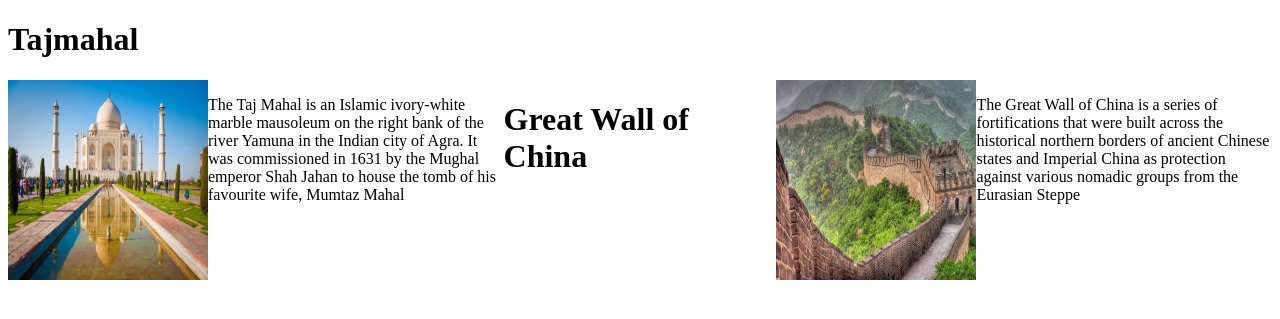
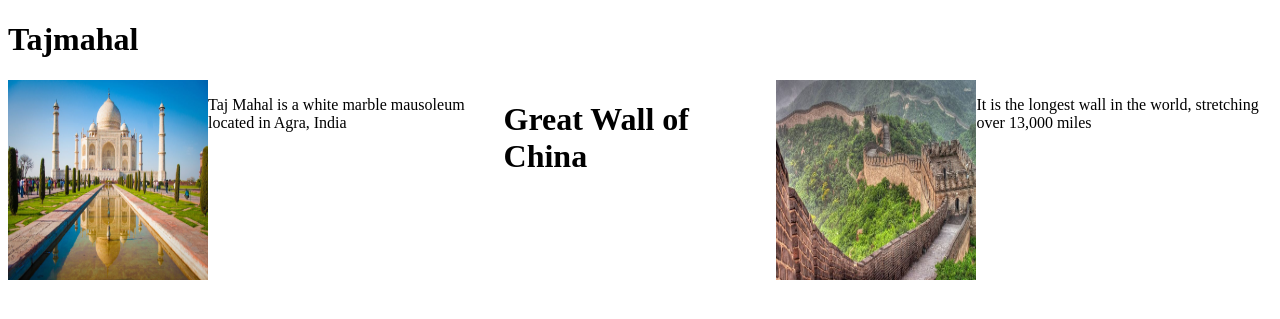
Before and after one commit to srivas91/tourproject, a Flask app: page / in a window 1280 px wide. Shown: the top 319 px of the page. Run offline with Flask 2, Linux system fonts and the light colour scheme.

Commit message:
initial commit

```diff
--- /dev/null
+++ b/babel.cfg
@@ -0,0 +1,3 @@
+[python: **.py]
+[jinja2: **/templates/**.html]
+extensions=jinja2.ext.autoescape,jinja2.ext.with_
--- a/templates/index.html
+++ b/templates/index.html
@@ -21,13 +21,13 @@
     </style>
 </head>
 <body>
-<h1>Tajmahal</h1>
-<div id="">
+<h1>{{ _('Tajmahal') }}</h1>
+<div id="id1">
 <img src="{{url_for('static', filename='tajmahal.jpg')}}" alt="image not displayed" align="middle"  id="myimg1"/>
-<p>The Taj Mahal is an Islamic ivory-white marble mausoleum
-    on the right bank of the river Yamuna in the Indian city of Agra. It was commissioned in 1631 by the Mughal emperor Shah Jahan to house the tomb of his favourite wife, Mumtaz Mahal</p>
-<h1>Great Wall of China</h1>
+<p>{{ _('Taj Mahal is a white marble mausoleum located in Agra, India') }}</p>
+<h1>{{ _('Great Wall of China') }}</h1>
 <img src="{{url_for('static', filename='chinawall.jpg')}}" alt="image not displayed"  id="myimg2" />
-    <p>The Great Wall of China  is a series of fortifications that were built across the historical northern borders of ancient Chinese states and Imperial China as protection against various nomadic groups from the Eurasian Steppe</p>
+    <p>{{ _('It is the longest wall in the world, stretching over 13,000 miles') }}</p>
+</div>
 </body>
 </html>
```
Also changed, not shown: translations/es/LC_MESSAGES/messages.po (added), 2 other files.
